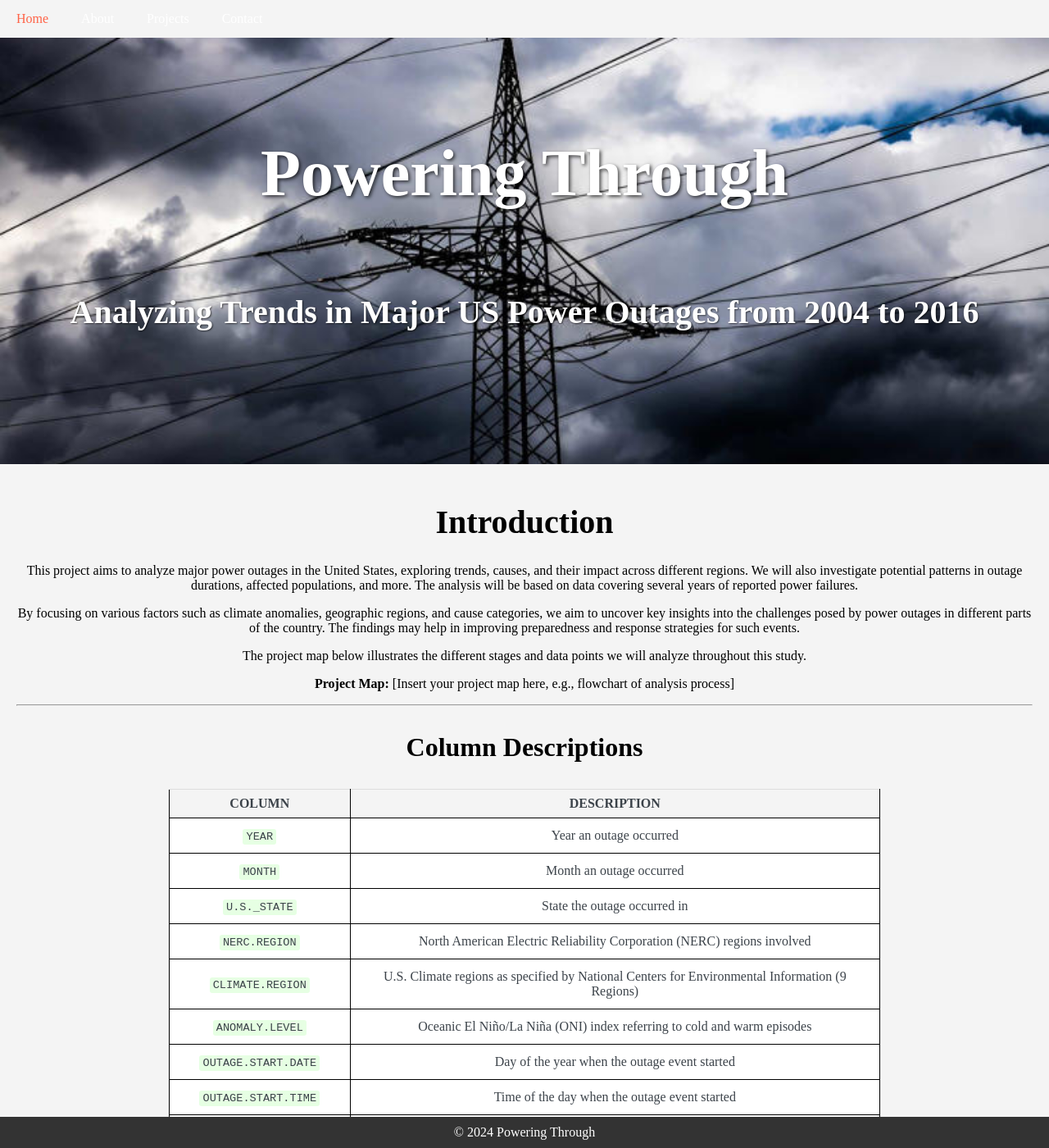
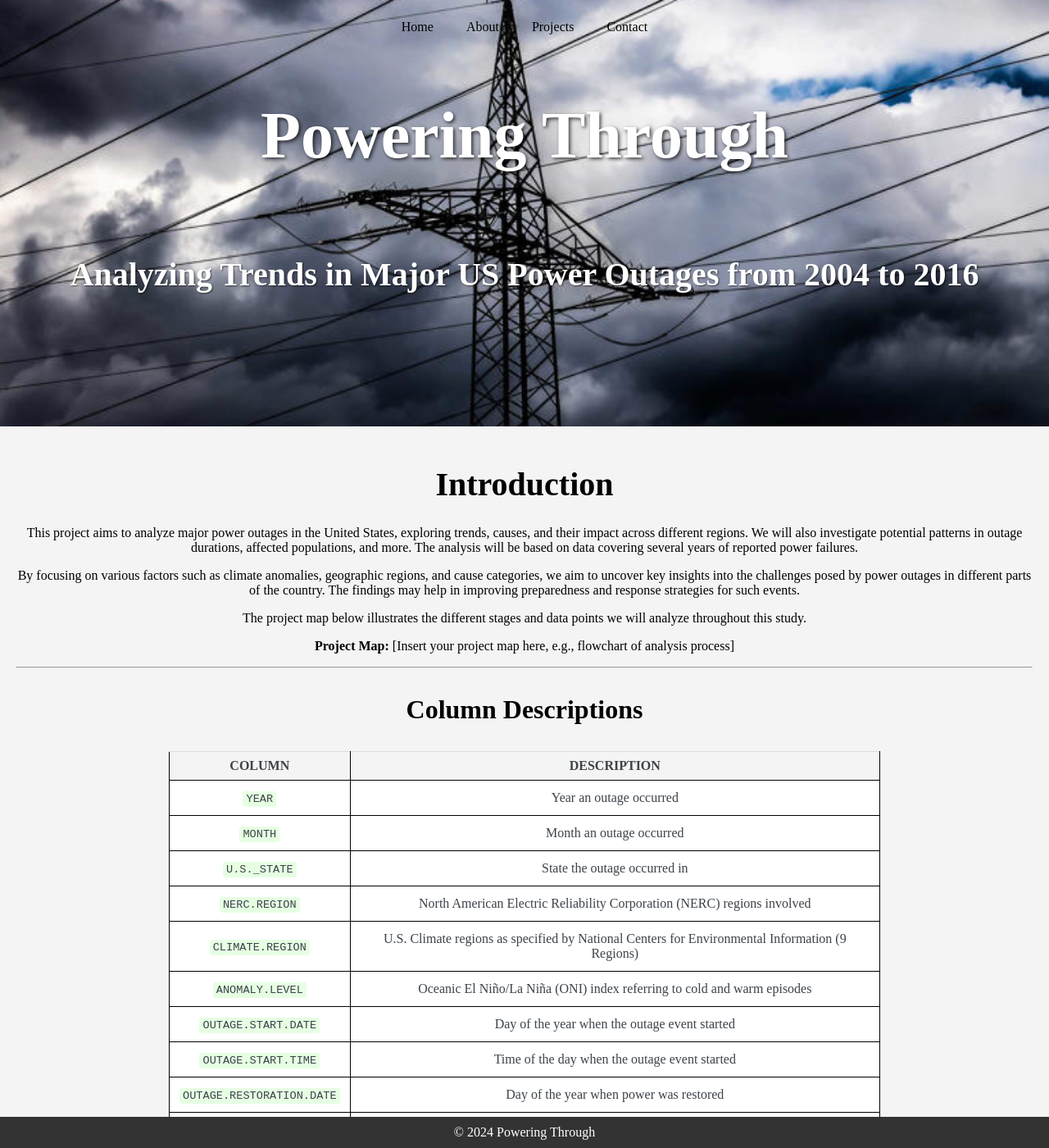
Before and after one commit to andiigonzalez/Power_Outage_Analysis, a Jekyll site: the page built from index.md, in a window 1280 px wide and 1400 px high. Shown: the whole window at 82% size. Built offline with Jekyll 4.4.1, drawn with Linux system fonts in a browser that asks for light colours.

Commit message:
Update custom.css

```diff
--- a/assets/css/custom.css
+++ b/assets/css/custom.css
@@ -73,21 +73,27 @@ p, ul, ol, li {
 /* Navigation Bar Styles */
 nav {
   overflow: hidden;
+  display: flex; /* Horizontal layout */
+  justify-content: center; /* Center the links horizontally */
+  position: fixed; /* Stick to the top of the page */
+  top: 0;
+  width: 100%; /* Full width */
+  z-index: 1000; /* Ensure it appears above other elements */
+  padding: 10px 0; /* Spacing inside the nav */
 }
 
 nav a {
-  float: left;
   font-family: serif;
   display: block;
-  color: white;
-  text-align: center;
-  padding: 14px 20px;
-  text-decoration: none;
-  transition: color 0.3s ease;
+  color: black; /* Default link color */
+  text-align: center; /* Center text inside links */
+  padding: 14px 20px; /* Spacing for clickable area */
+  text-decoration: none; /* Remove underline */
+  transition: color 0.3s ease; /* Smooth color change on hover */
 }
 
 nav a:hover {
-  color: #ff6347;
+  color: #ff6347; /* Highlight on hover */
 }
 
 /* Centered Content Styles */
```
